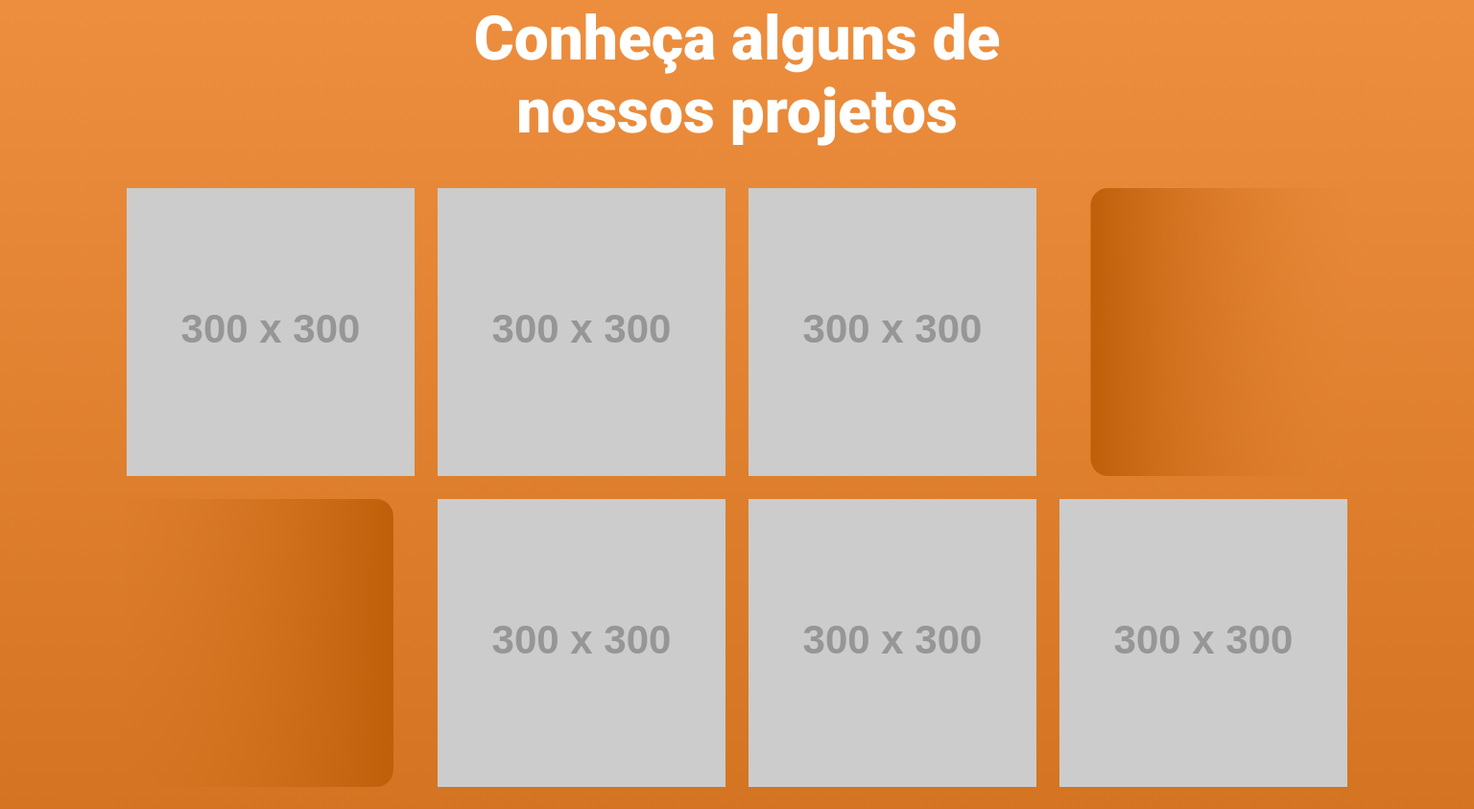
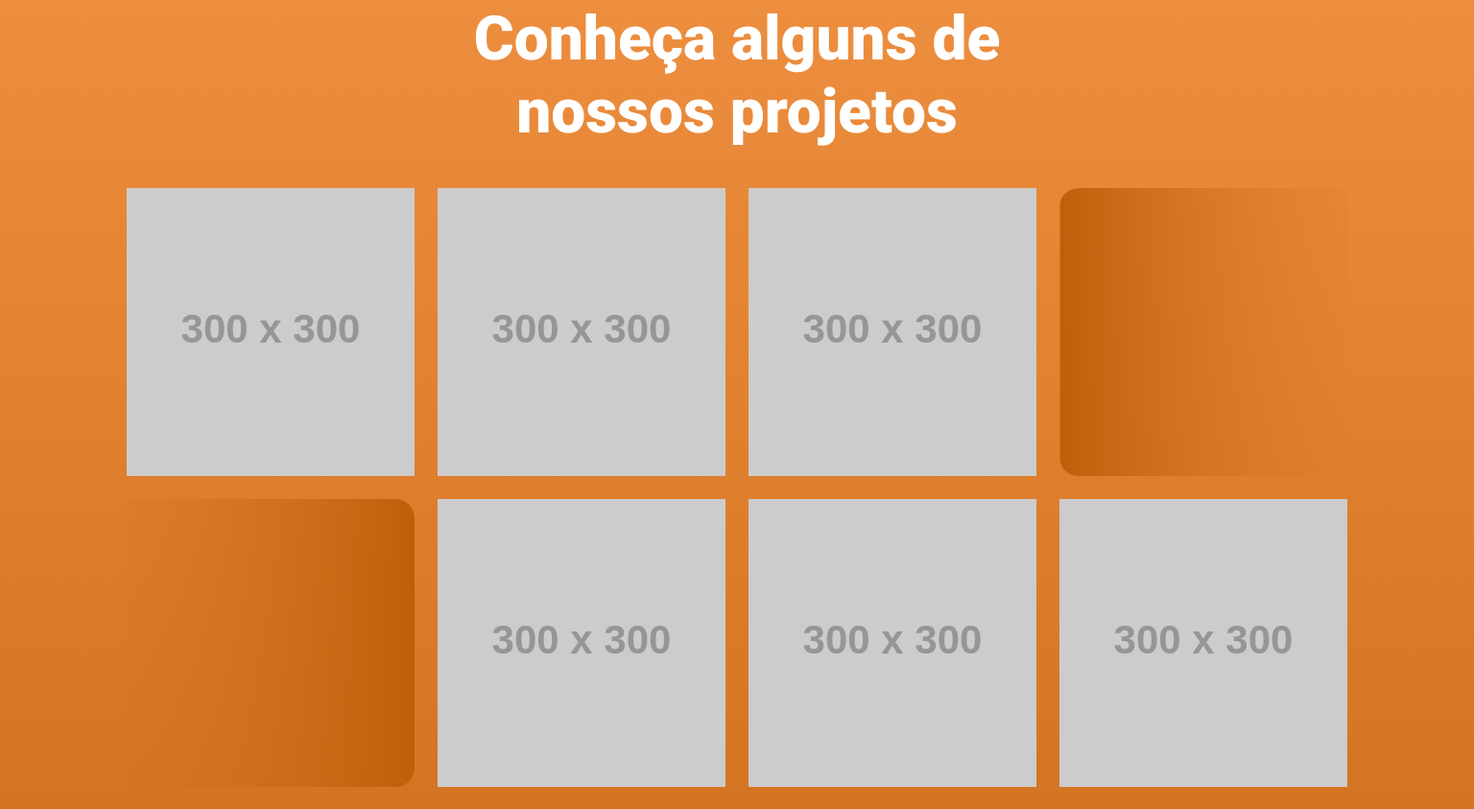
Before and after one commit to yamatopotter/a2energiasolar, a plain HTML site: page index.html in a window 1536 px wide. Shown: the part 3821-4664 px from the top of the page at 96% size. Drawn offline with nearby package versions, Linux system fonts and the light colour scheme; placeholder pictures from the web are drawn by us.

Commit message:
fix: repair squares

```diff
--- a/assets/css/style.scss
+++ b/assets/css/style.scss
@@ -58,6 +58,20 @@ h1 {
   .nav-link {
     color: #fff;
     font-weight: bold;
+  }
+}
+
+#orange-square-1 {
+  @media screen and (min-width: 1400px) {
+    object-fit: cover;
+    border-radius: 20px 0 0 20px;
+  }
+}
+
+#orange-square-2 {
+  @media screen and (min-width: 1400px) {
+    object-fit: cover;
+    border-radius: 0 20px 20px 0;
   }
 }
 
--- a/index.html
+++ b/index.html
@@ -213,11 +213,11 @@
                 <img src="https://placehold.co/300x300" alt="" />
                 <img src="https://placehold.co/300x300" alt="" />
                 <img src="https://placehold.co/300x300" alt="" />
-                <img src="./assets/img/square-orange.svg" />
+                <img src="./assets/img/square-orange.svg" id="orange-square-1"/>
               </div>
 
               <div class="col-12 d-none d-lg-flex gap-4 justify-content-center">
-                <img src="./assets/img/square-orange-2.svg" />
+                <img src="./assets/img/square-orange-2.svg" id="orange-square-2" />
                 <img src="https://placehold.co/300x300" alt="" />
                 <img src="https://placehold.co/300x300" alt="" />
                 <img src="https://placehold.co/300x300" alt="" />
```
Also changed, not shown: assets/css/style.css, 1 other file.
